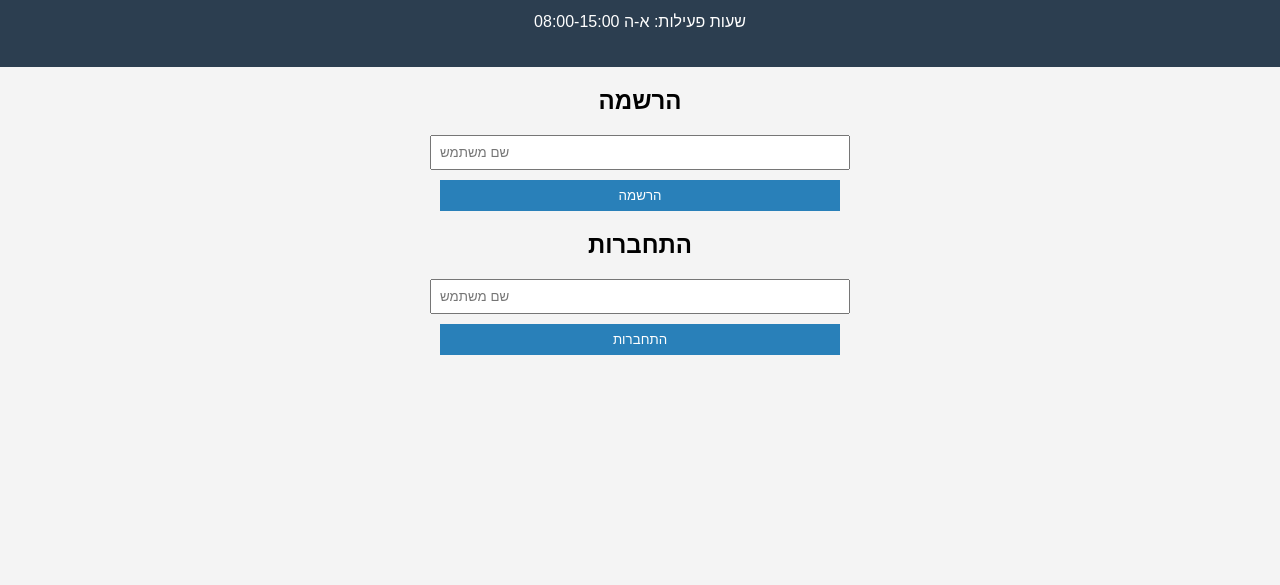
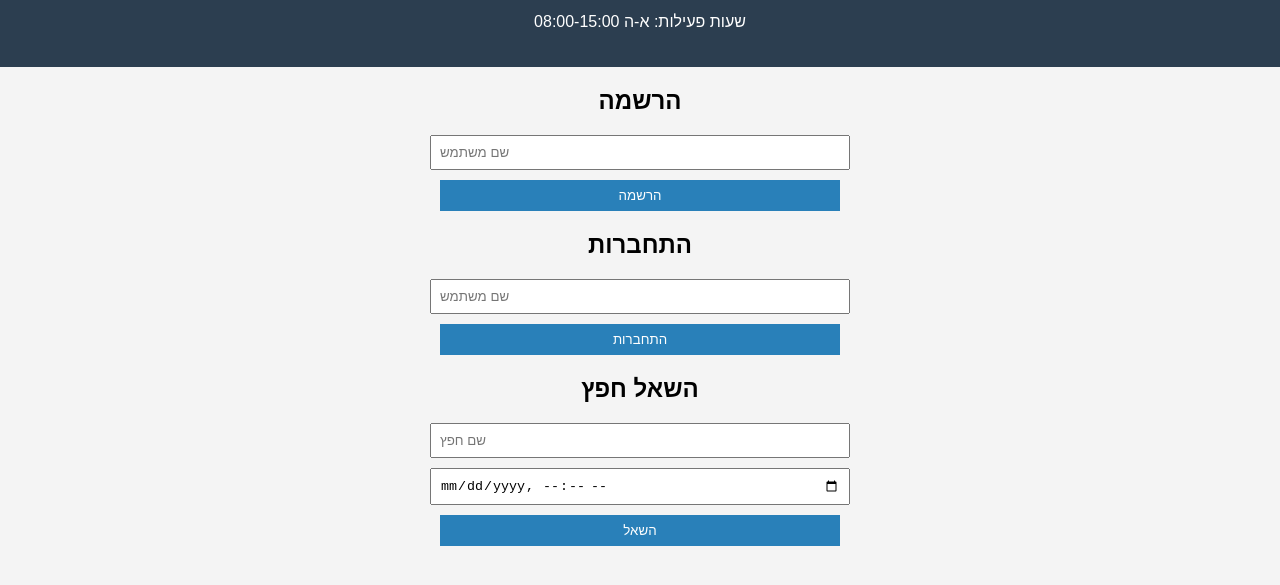
Before and after one commit to ariemords/-, a plain HTML site: page index.html in a window 1280 px wide. Shown: the part 121-706 px from the top of the page. Drawn offline with Linux system fonts and the light colour scheme.

Commit message:
Update index.html

```diff
--- a/index.html
+++ b/index.html
@@ -89,6 +89,13 @@ img{
     </section>
 </div>
 
+<section>
+  <h2>השאל חפץ</h2>
+  <input id="itemName" placeholder="שם חפץ">
+  <input type="datetime-local" id="borrowDate">
+  <button onclick="addItem()">השאל</button>
+</section>
+
 <script>
 let currentUser = null;
 let items = [];
@@ -145,7 +152,7 @@ function loadItems(){
         container.innerHTML = "<p>אנא התחבר כדי לראות את החפצים</p>";
         return;
     }
-
+const name=document.getElementById("itemName").value; const date=document.getElementById("borrowDate").value; const d=new Date(date); const day=d.getDay(); const hour=d.getHours(); if(day===5||day===6){ alert("אין השאלה בשישי או שבת"); return; } if(hour<8||hour>=15){ alert("רק בין 08:00 ל15:00"); return; } await addDoc(collection(db,"items"),{ name:name, date:date, user:currentUser.email }); alert("נשמר!"); loadItems(); }
     if(items.length === 0){
         container.innerHTML = "<p>אין חפצים להצגה</p>";
         return;
```
